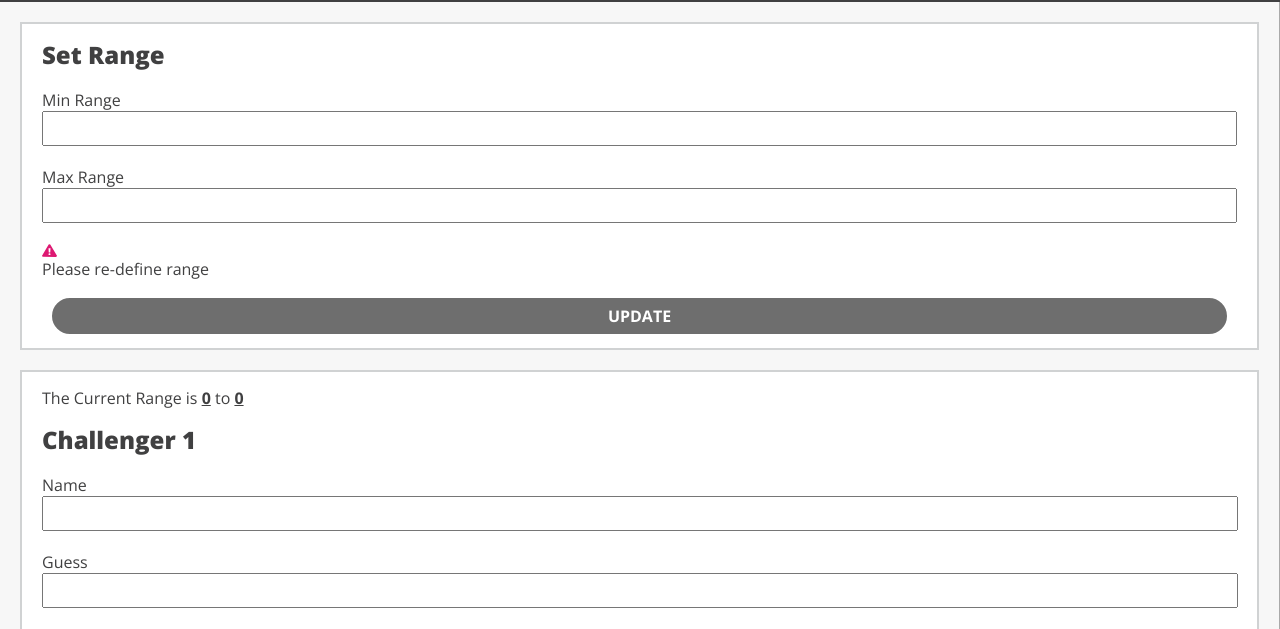
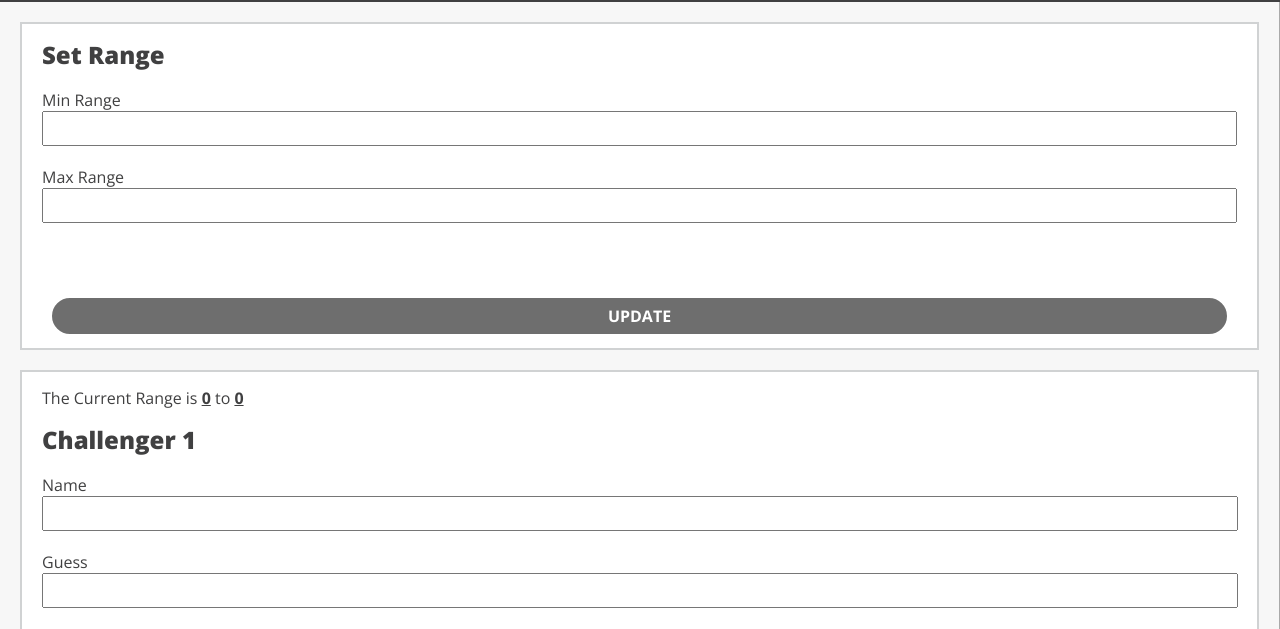
Before and after one commit to vrandall66/number-guesser, a plain HTML site: page index.html in a window 1280 px wide. Shown: the part 161-790 px from the top of the page. Drawn offline with nearby package versions, Linux system fonts and the light colour scheme.

Commit message:
Hide error messages

```diff
--- a/styles.css
+++ b/styles.css
@@ -324,15 +324,17 @@ aside {
 }
 
 .range-error {
-  display: block;
+  display: inline-block;
+
 }
 /* Commenting this out for styling purposes!*/
-/*.hidden {
+
+.hidden {
   visibility: hidden;
-}*/
+}
 
 .error--icon {
-  display: block;
+  display: inline-block;
   height: 15px;
   width: 15px;
 }
```
